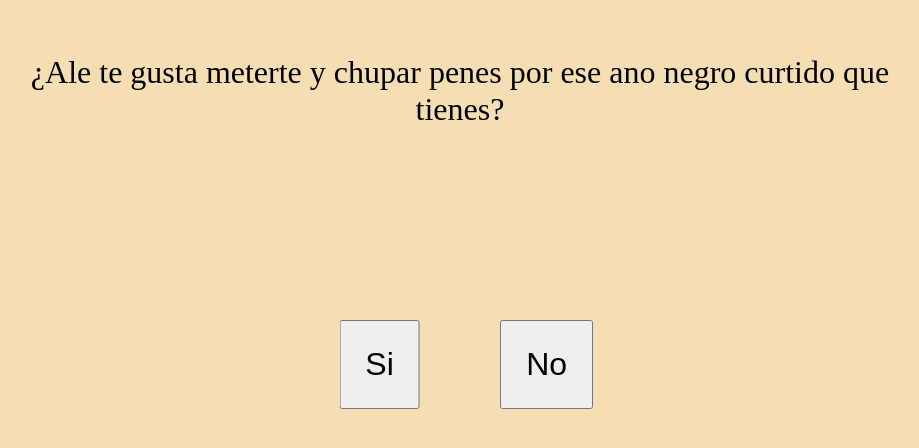
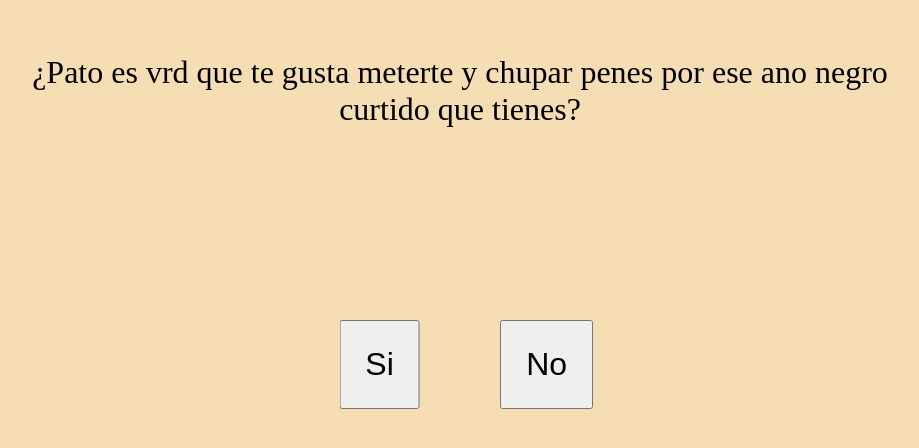
Before and after one commit to Pinguin8se/Pinguin8se.github.io, a plain HTML site: page index.html in a window 1280 px wide. Shown: the part 138-586 px from the top of the page, without its empty margins (180-1099 px from the left). Drawn offline with Linux system fonts and the light colour scheme.

Commit message:
Update index.html

```diff
--- a/index.html
+++ b/index.html
@@ -1,6 +1,6 @@
 <main>
     <div class="container">
-        <p>¿Ale te gusta meterte y chupar penes por ese ano negro curtido que tienes? </p>
+        <p>¿Pato es vrd que te gusta meterte y chupar penes por ese ano negro curtido que tienes? </p>
         <link rel="stylesheet" href="index.css">
         <div class="options">
             <button id="yesBtn">Si</button>
```
